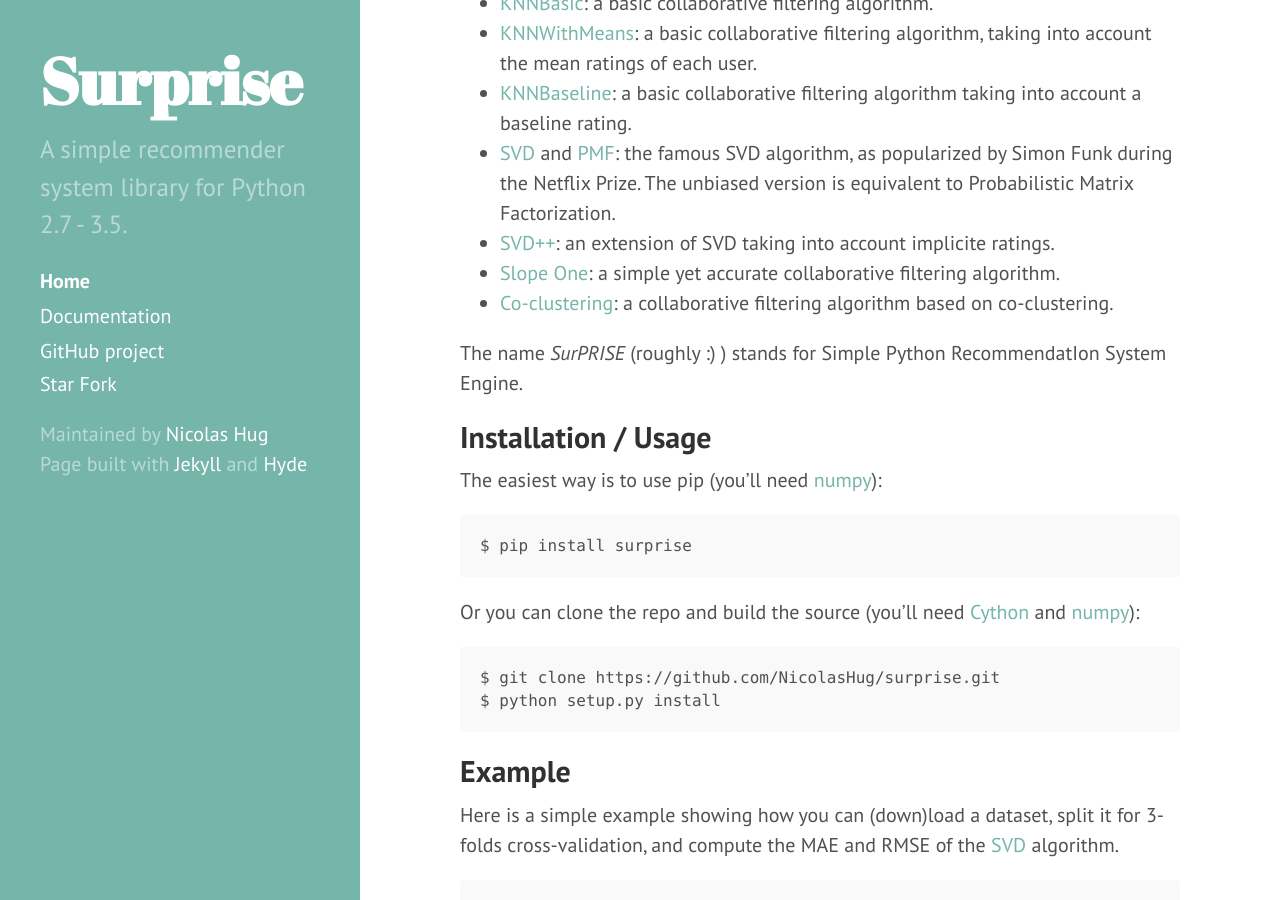
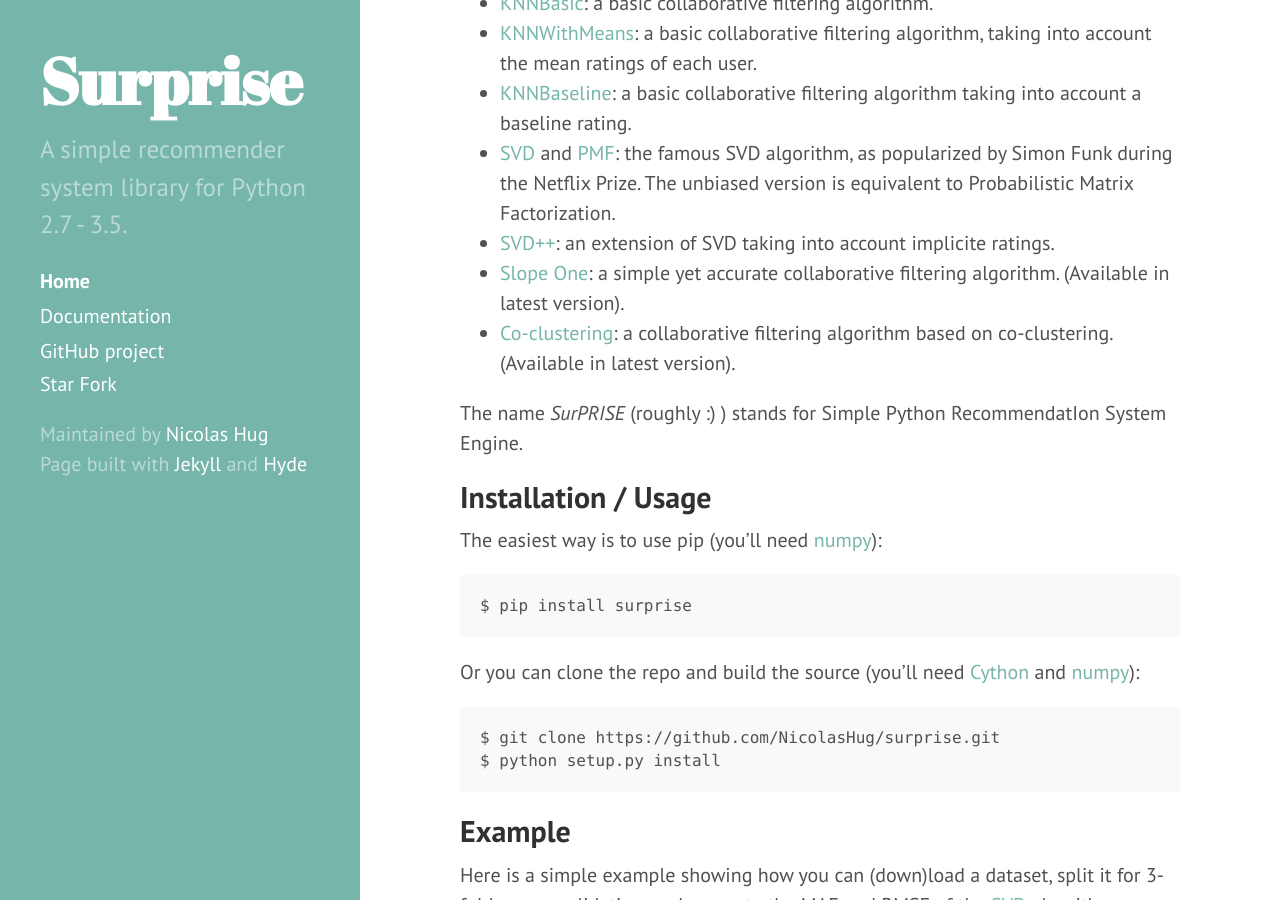
Before and after one commit to NicolasHug/Surprise, a Jekyll site: the page built from index.md, in a window 1280 px wide and 900 px high, scrolled down 810 px. Built offline with Jekyll 4.4.1, drawn with Linux system fonts in a browser that asks for light colours.

Commit message:
update site

```diff
--- a/index.md
+++ b/index.md
@@ -63,8 +63,8 @@
   Factorization.
 - [SVD++](http://surprise.readthedocs.io/en/latest/matrix_factorization.html#surprise.prediction_algorithms.matrix_factorization.SVDpp):
   an extension of SVD taking into account implicite ratings.
-- [Slope One](http://surprise.readthedocs.io/en/latest/slope_one.html#surprise.prediction_algorithms.slope_one.SlopeOne): a simple yet accurate collaborative filtering algorithm.
-- [Co-clustering](http://surprise.readthedocs.io/en/latest/co_clustering.html#surprise.prediction_algorithms.co_clustering.CoClustering): a collaborative filtering algorithm based on co-clustering.
+- [Slope One](http://surprise.readthedocs.io/en/latest/slope_one.html#surprise.prediction_algorithms.slope_one.SlopeOne): a simple yet accurate collaborative filtering algorithm. (Available in latest version).
+- [Co-clustering](http://surprise.readthedocs.io/en/latest/co_clustering.html#surprise.prediction_algorithms.co_clustering.CoClustering): a collaborative filtering algorithm based on co-clustering. (Available in latest version).
 
 
 The name *SurPRISE* (roughly :) ) stands for Simple Python RecommendatIon
```
